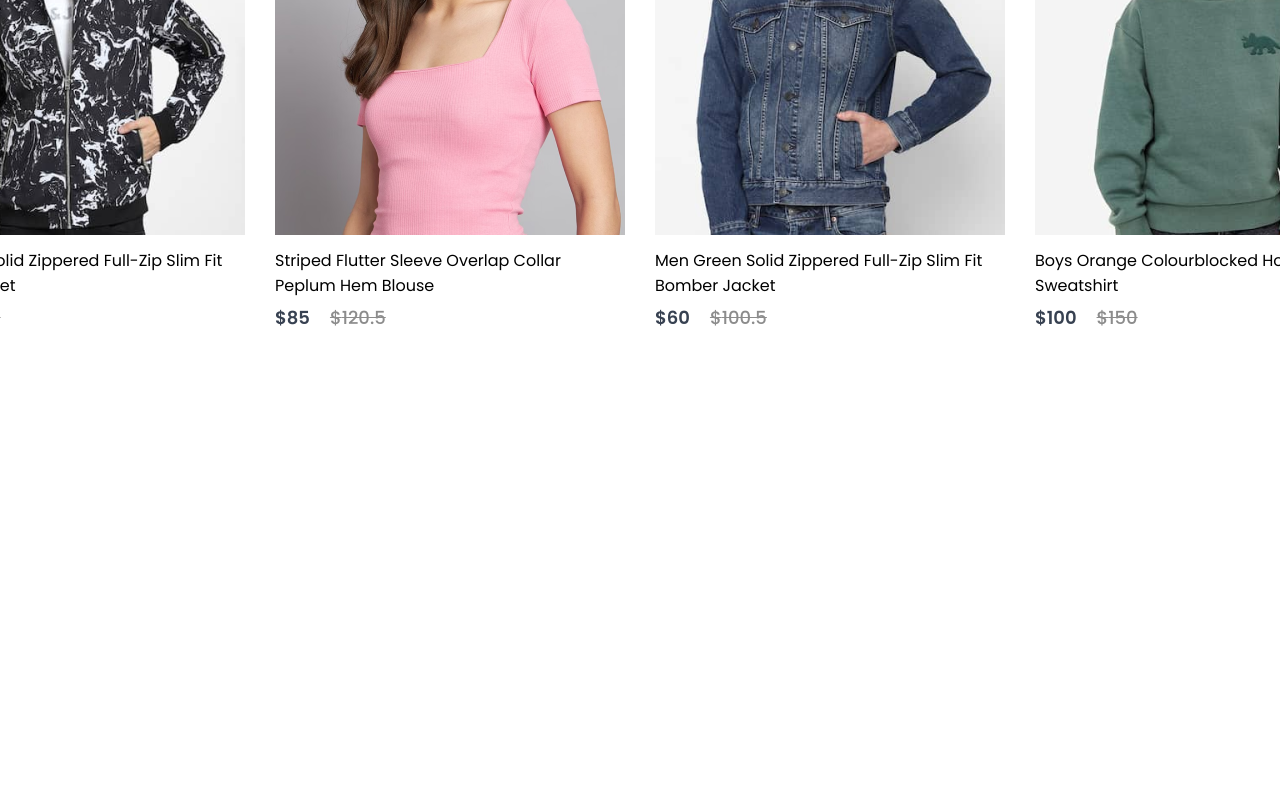
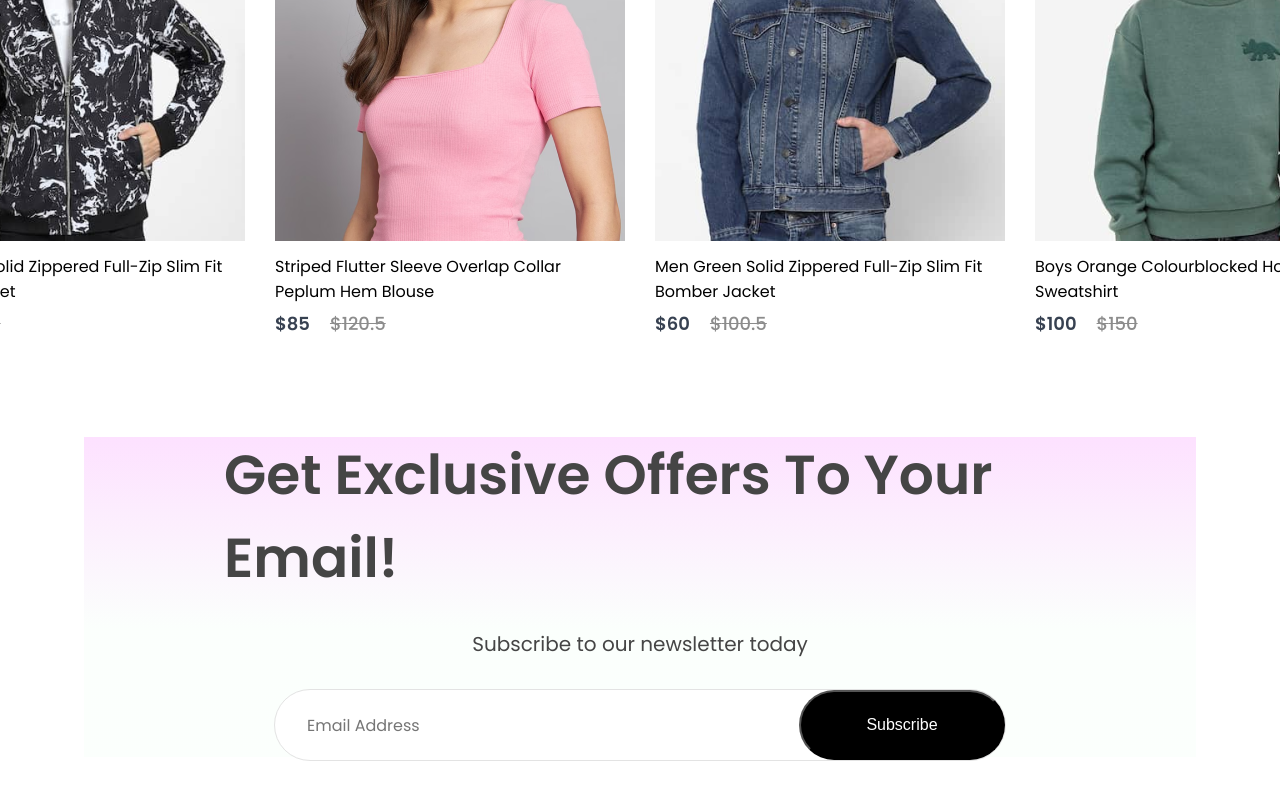
Before and after one commit to OliE99/E-Commerce-Web-App, a React (Create React App) app in the folder front-end/: page / in a window 1280 px wide. Shown: the part 3185-3985 px from the top of the page. Before the commit the page ends 3516 px from the top, so only its background shows below. Built offline with nearby package versions, Linux system fonts and the light colour scheme.

Commit message:
Added newsletter sub banner and styles

```diff
--- a/front-end/src/Components/NewCollections/NewCollections.css
+++ b/front-end/src/Components/NewCollections/NewCollections.css
@@ -3,7 +3,7 @@
     flex-direction: column;
     align-items: center;
     gap: 10px;
-    height: 90vh;
+    margin-bottom: 100px;
 }
 
 .new-collections h1{
--- /dev/null
+++ b/front-end/src/Components/NewsLetter/NewsLetter.css
@@ -0,0 +1,55 @@
+.newsletter{
+    width: 65%;
+    height: 40vh;
+    display: flex;
+    flex-direction: column;
+    align-items: center;
+    justify-content: center;
+    margin: auto;
+    padding: 0px 140px;
+    margin-bottom: 150px;
+    background: linear-gradient(180deg, #fde1ff 0%, #e1ffea22 60%);
+    gap: 30px;
+}
+
+.newsletter h1{
+    color: #454545;
+    font-size: 55px;
+    font-weight: 600;
+}
+
+.newsletter p{
+    color: #454545;
+    font-size: 20px;
+}
+
+.newsletter div{
+    display: flex;
+    align-items: center;
+    justify-content: space-between;
+    background: white;
+    width: 730px;
+    height: 70px;
+    border-radius: 80px;
+    border: 1px solid #e3e3e3;
+}
+
+.newsletter input{
+    width: 500px;
+    margin-left: 30px;
+    border: none;
+    outline: none;
+    color: #616161;
+    font-family: Poppins;
+    font-size: 16px;
+}
+
+.newsletter div button{
+    width: 210px;
+    height: 70px;
+    border-radius: 80px;
+    background: black;
+    color: white;
+    font-size: 16px;
+    cursor: pointer;
+}
--- /dev/null
+++ b/front-end/src/Components/NewsLetter/NewsLetter.jsx
@@ -0,0 +1,17 @@
+import React from "react";
+import './NewsLetter.css';
+
+const NewsLetter = () => {
+    return (
+        <div className="newsletter">
+            <h1>Get Exclusive Offers To Your Email!</h1>
+            <p>Subscribe to our newsletter today</p>
+            <div>
+                <input type="email" placeholder="Email Address" />
+                <button>Subscribe</button>
+            </div>
+        </div>
+    )
+}
+
+export default NewsLetter;
--- a/front-end/src/Pages/Shop.jsx
+++ b/front-end/src/Pages/Shop.jsx
@@ -3,6 +3,7 @@
 import Popular from '../Components/Popular/Popular';
 import Offers from '../Components/Offers/Offers';
 import NewCollections from '../Components/NewCollections/NewCollections';
+import NewsLetter from '../Components/NewsLetter/NewsLetter';
 
 const Shop = () => {
     return (
@@ -11,6 +12,7 @@
             <Popular />
             <Offers />
             <NewCollections />
+            <NewsLetter />
         </div>
     )
 }
```
